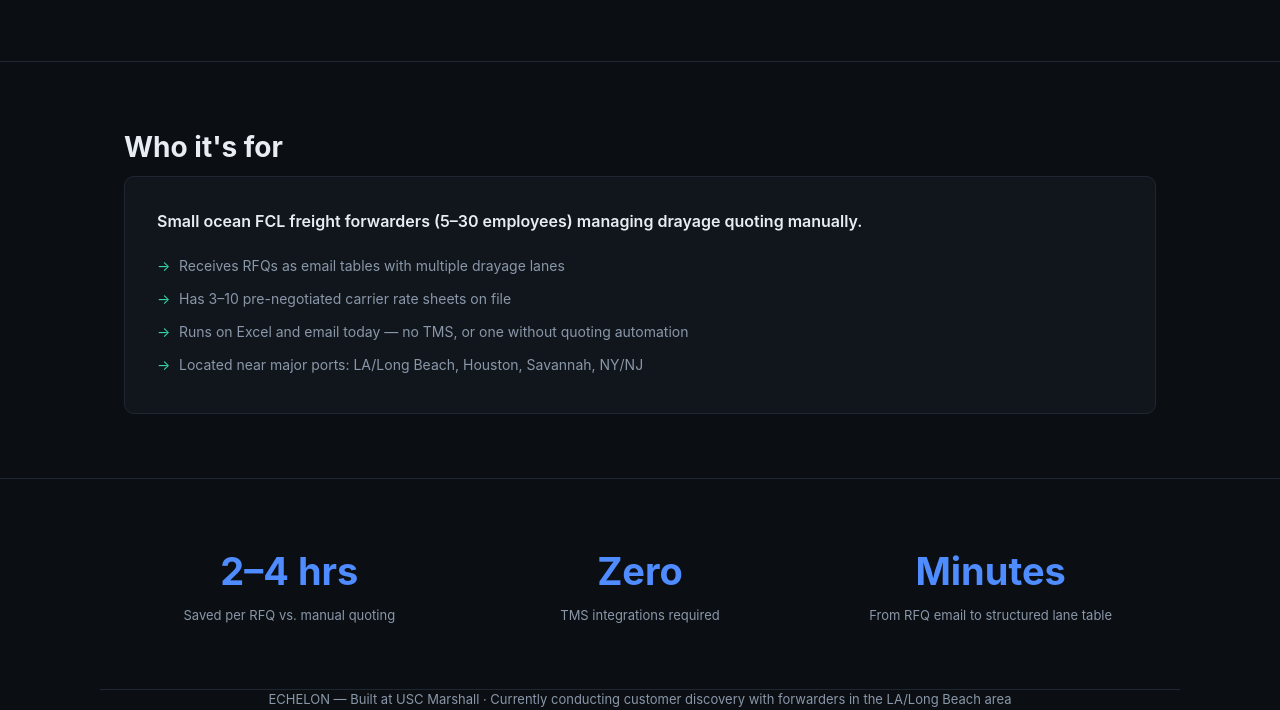
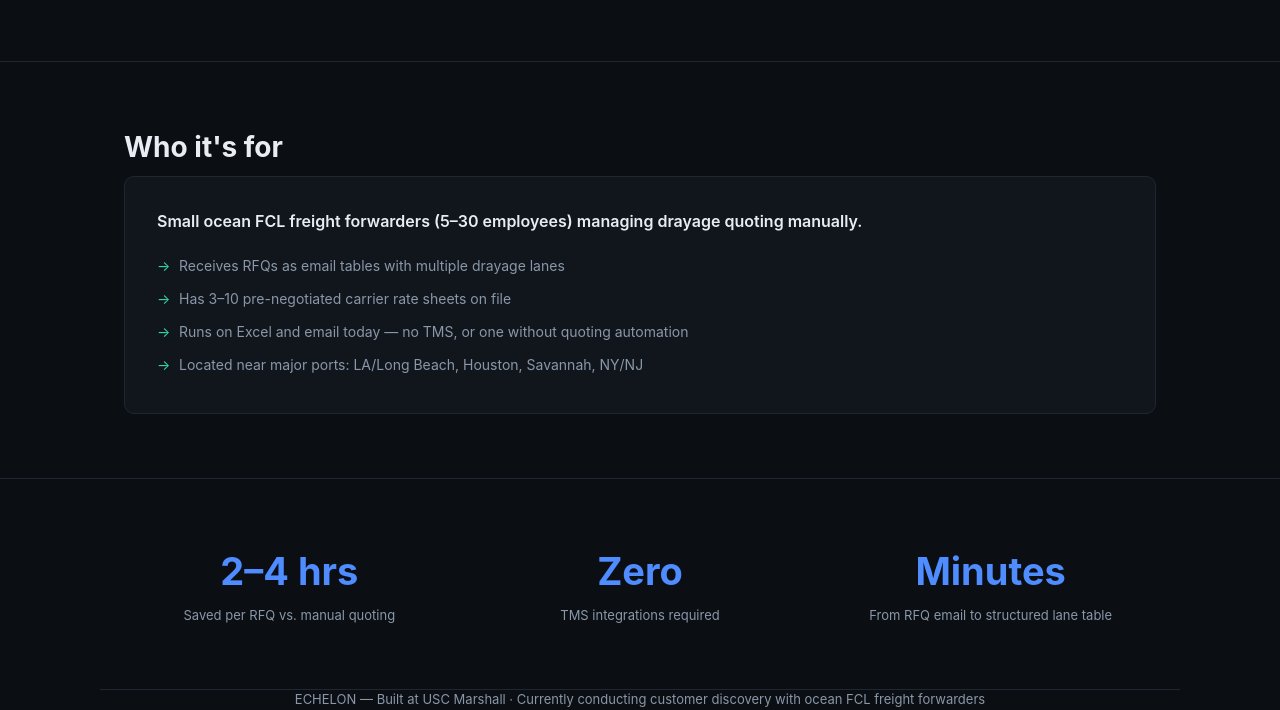
Before and after one commit to kavinphab/echelon-quote, a plain HTML site: page index.html in a window 1280 px wide. Shown: the part 1753-2463 px from the top of the page. Drawn offline with Linux system fonts and the light colour scheme.

Commit message:
Generalize customer discovery footer line

```diff
--- a/index.html
+++ b/index.html
@@ -222,7 +222,7 @@
 </section>
 
 <footer class="wrap">
-  ECHELON — Built at USC Marshall · Currently conducting customer discovery with forwarders in the LA/Long Beach area
+  ECHELON — Built at USC Marshall · Currently conducting customer discovery with ocean FCL freight forwarders
 </footer>
 
 </body>
```
